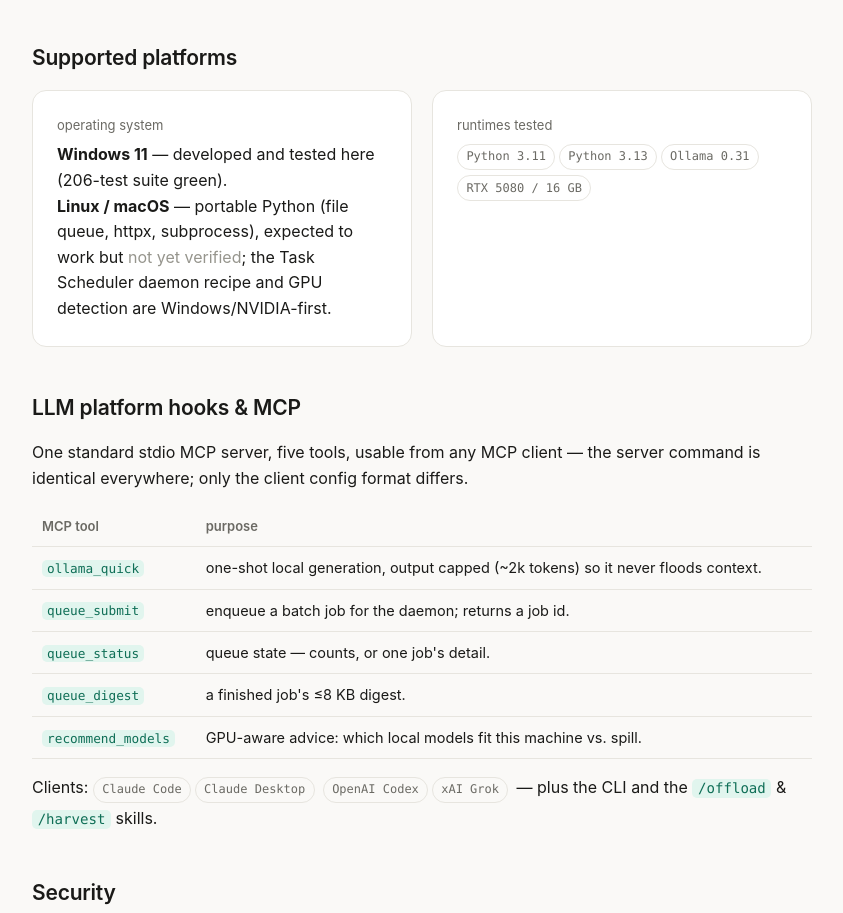
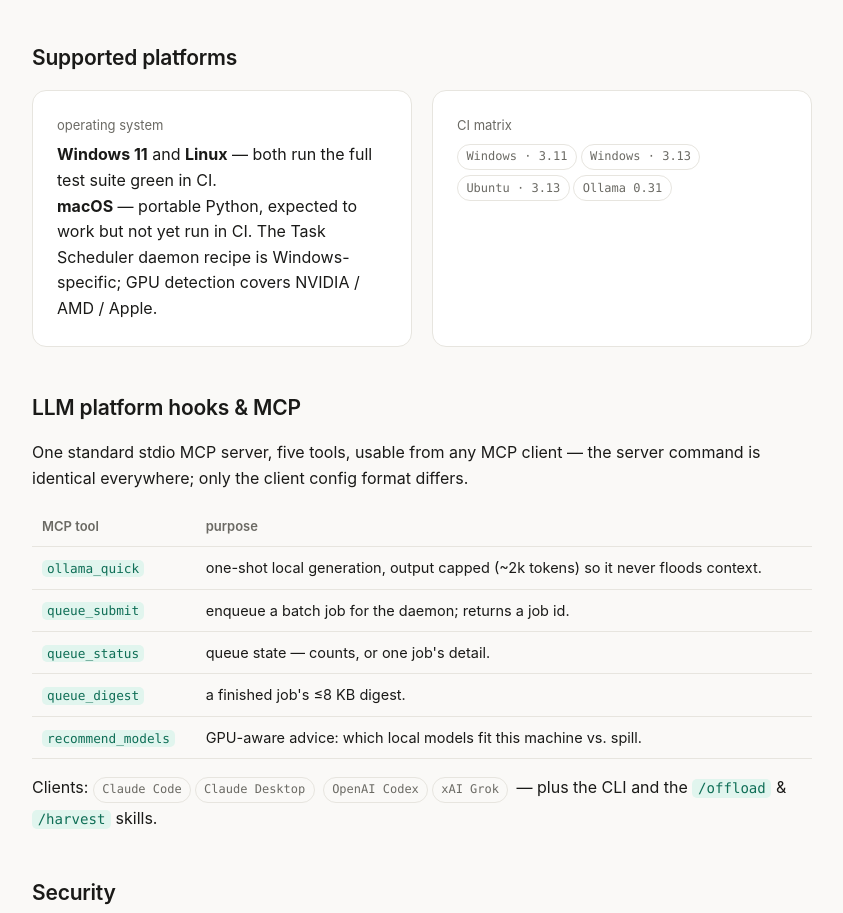
Before and after one commit to BI-Blitzer/tandem-tokens, a plain HTML site: page docs/index.html in a window 1280 px wide. Shown: the part 1575-2488 px from the top of the page, without its empty margins (218-1061 px from the left). Drawn offline with Linux system fonts and the light colour scheme.

Commit message:
docs: Linux now validated in CI (was 'not yet verified')
The C3 CI run passed on ubuntu-latest, so the portability claim is now backed by
CI. Update the landing page platform matrix accordingly.

Co-Authored-By: Claude Opus 4.8 <noreply@anthropic.com>

```diff
--- a/docs/index.html
+++ b/docs/index.html
@@ -132,12 +132,12 @@ pre{background:var(--card);border:1px solid var(--line);border-radius:8px;paddin
   <h2>Supported platforms</h2>
   <div class="grid2">
     <div class="card"><div class="lab" style="font-size:13px;color:var(--muted);margin-bottom:.4rem">operating system</div>
-      <p style="margin:0"><b>Windows 11</b> — developed and tested here (206-test suite green).<br>
-      <b>Linux / macOS</b> — portable Python (file queue, httpx, subprocess), expected to work but
-      <span class="faint">not yet verified</span>; the Task Scheduler daemon recipe and GPU detection are Windows/NVIDIA-first.</p></div>
-    <div class="card"><div class="lab" style="font-size:13px;color:var(--muted);margin-bottom:.4rem">runtimes tested</div>
-      <span class="pill">Python 3.11</span><span class="pill">Python 3.13</span><span class="pill">Ollama 0.31</span>
-      <span class="pill">RTX 5080 / 16&nbsp;GB</span></div>
+      <p style="margin:0"><b>Windows 11</b> and <b>Linux</b> — both run the full test suite green in CI.<br>
+      <b>macOS</b> — portable Python, expected to work but not yet run in CI. The Task Scheduler
+      daemon recipe is Windows-specific; GPU detection covers NVIDIA / AMD / Apple.</p></div>
+    <div class="card"><div class="lab" style="font-size:13px;color:var(--muted);margin-bottom:.4rem">CI matrix</div>
+      <span class="pill">Windows · 3.11</span><span class="pill">Windows · 3.13</span>
+      <span class="pill">Ubuntu · 3.13</span><span class="pill">Ollama 0.31</span></div>
   </div>
 
   <h2>LLM platform hooks &amp; MCP</h2>
```
